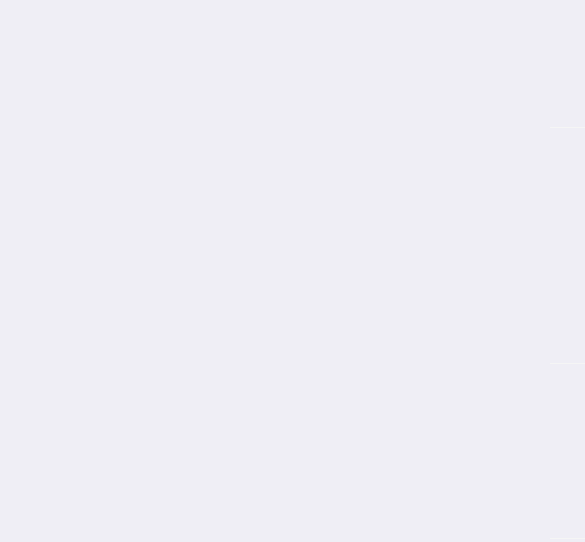
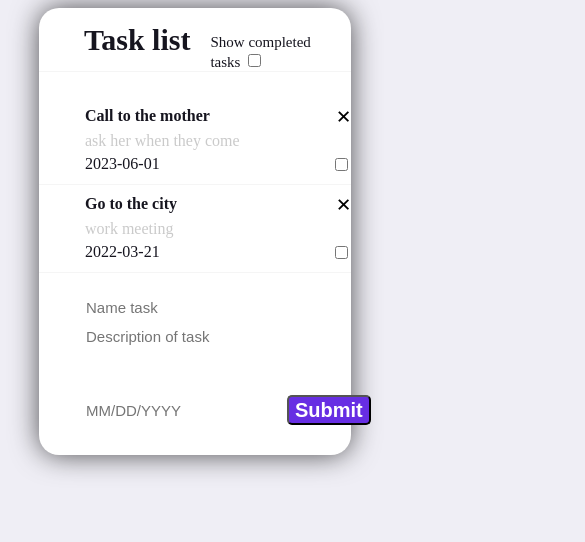
Before and after one commit to ElijahRochev/To-do-list, a plain HTML site: page index.html in a window 390 px wide. Shown: the top 542 px of the page, 585 px wide, since content can reach past the window. Drawn offline with Linux system fonts and the light colour scheme.

Commit message:
Add adaptations for the mobile version

```diff
--- a/style.css
+++ b/style.css
@@ -34,13 +34,15 @@
 body{
     color: rgb(22,21,31);
     background-color: 	rgb(239,238,245);
-    margin-left: 550px;
-    margin-right: 550px;
+    margin-left: 30%;
+    margin-right: 30%;
     font-family: 'Times New Roman', Times, serif;
 }
 .background{
     background-color: rgb(255, 255, 255);
     border-radius: 20px;
+    -webkit-box-shadow: 0px 0px 29px -1px rgba(0,0,0,0.72);
+    box-shadow: 0px 0px 29px -1px rgba(0,0,0,0.72);
 }
 #task_list{
     display: flex;
@@ -48,7 +50,6 @@ body{
 }
 h2{
     font-size: 45px;
-    flex: 2;
     margin-bottom: 0px;
     margin-top: 15px;
 }
@@ -61,7 +62,6 @@ main{
     flex-direction: column;
 }
 .form{
-    flex: 1;
     margin-left: 45px;
     margin-right: 0px;
     padding-bottom: 30px;
@@ -73,8 +73,9 @@ main{
 }
 .showTask{
     flex: 1;
-    margin-top: 40px;
+    margin-top: 30px;
     margin-right: 25px  ;
+    margin-left: 57%;
 }
 .formHeader{
     font-size: 23px;
@@ -146,3 +147,59 @@ height: 30px;
     font-size: 20px;
     font-weight: bold;
 }
+@media (max-width: 1445px) {
+    .showTask {
+        margin-left: 35%;
+    }
+    body {
+        margin-left: 25%;
+        margin-right: 25%;
+    }
+}
+@media (max-width: 1030px) {
+    .showTask {
+        margin-left: 25%;
+    }
+    body {
+        margin-left: 20%;
+        margin-right: 20%;
+    }
+}
+@media (max-width: 775px) {
+    .showTask {
+        margin-left: 25%;
+    }
+    body {
+        margin-left: 10%;
+        margin-right: 10%;
+    }
+}
+@media (max-width: 430px) {
+    .showTask {
+        margin-left: 20px;
+        margin-top: 25px;
+        margin-right: 10px;
+    }
+    .formHeader{
+        font-size: 15px;
+
+    }
+    h2{
+        font-size: 30px;
+    }
+}
+@media (max-width: 380px) {
+    body{
+        margin-left: 2%;
+        margin-right: 2%;
+    }
+}
+@media (max-width: 325px) {
+    #dateInput{
+        flex: 1;
+        width: 140px;
+        }
+    #button{
+        flex: 1;
+        }
+}
```
Lines whose indentation alone changed are shown as unchanged.
